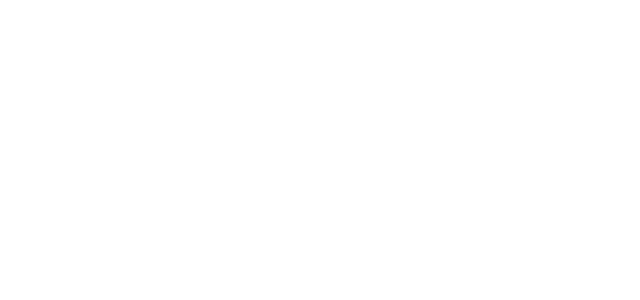
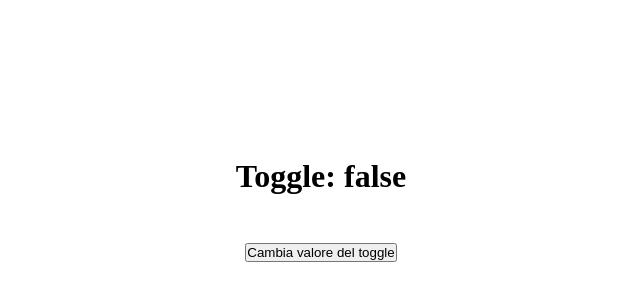
Before and after one commit to lorenzoferrante97/ex-react-snack-customhooks, a React (Vite) app: page / in a window 1280 px wide. Shown: the part 190-490 px from the top of the page, without its empty margins (319-959 px from the left). Built offline with nearby package versions, Linux system fonts and the light colour scheme.

Commit message:
add: useToggle

```diff
--- a/src/App.jsx
+++ b/src/App.jsx
@@ -1,9 +1,16 @@
 // start code
 
+import useToggle from './hooks/useToggle';
+
 function App() {
+  const { isOn, toggle } = useToggle(false);
+
   return (
     <>
-      <main id="main"></main>
+      <main id="main">
+        <h1>Toggle: {`${isOn}`}</h1>
+        <button onClick={toggle}>Cambia valore del toggle</button>
+      </main>
     </>
   );
 }
--- /dev/null
+++ b/src/hooks/useToggle.jsx
@@ -0,0 +1,9 @@
+import { useState } from 'react';
+
+export default function useToggle(initialValue) {
+  const [isOn, setIsOn] = useState(initialValue);
+
+  const toggle = () => setIsOn(!isOn);
+
+  return { isOn, toggle };
+}
```
